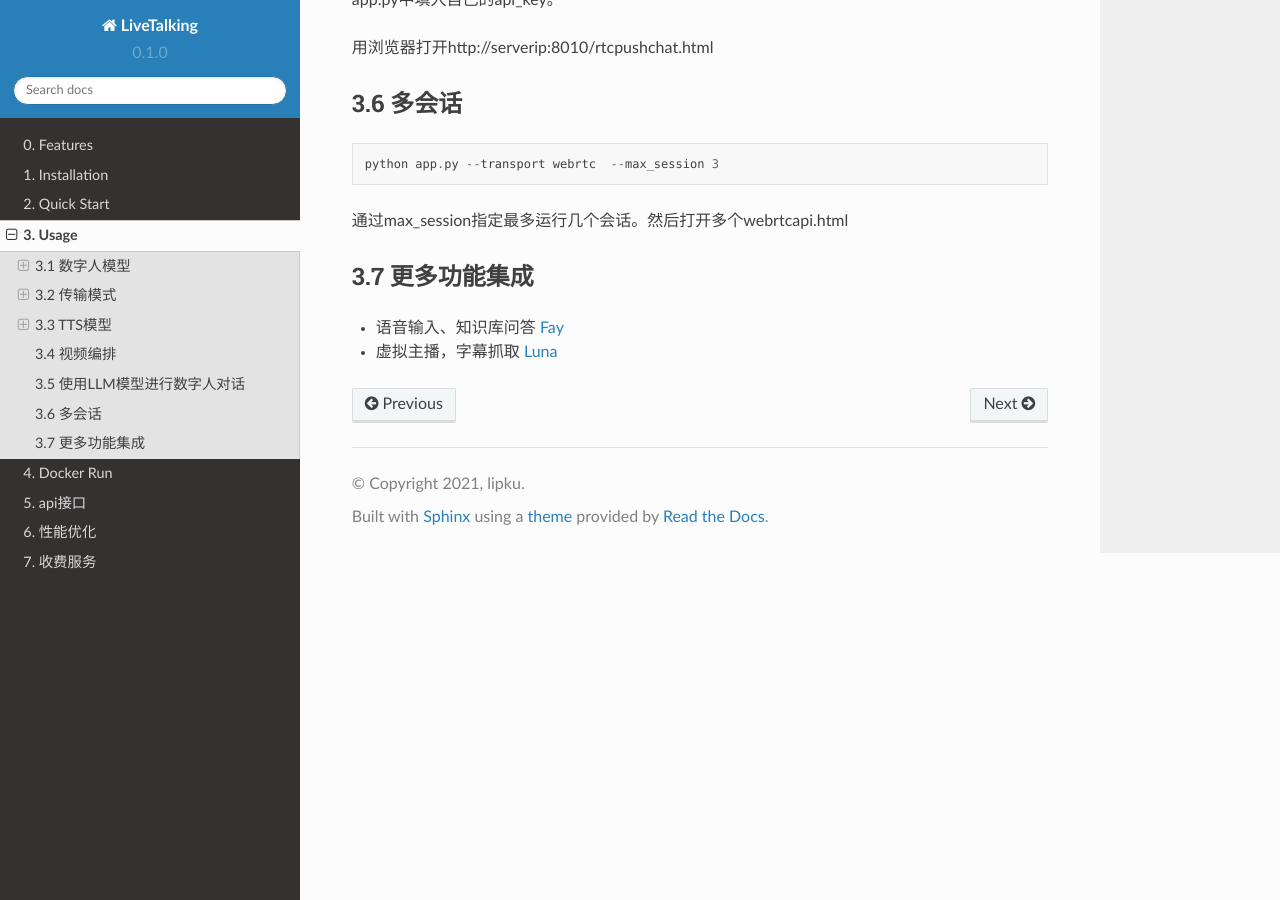
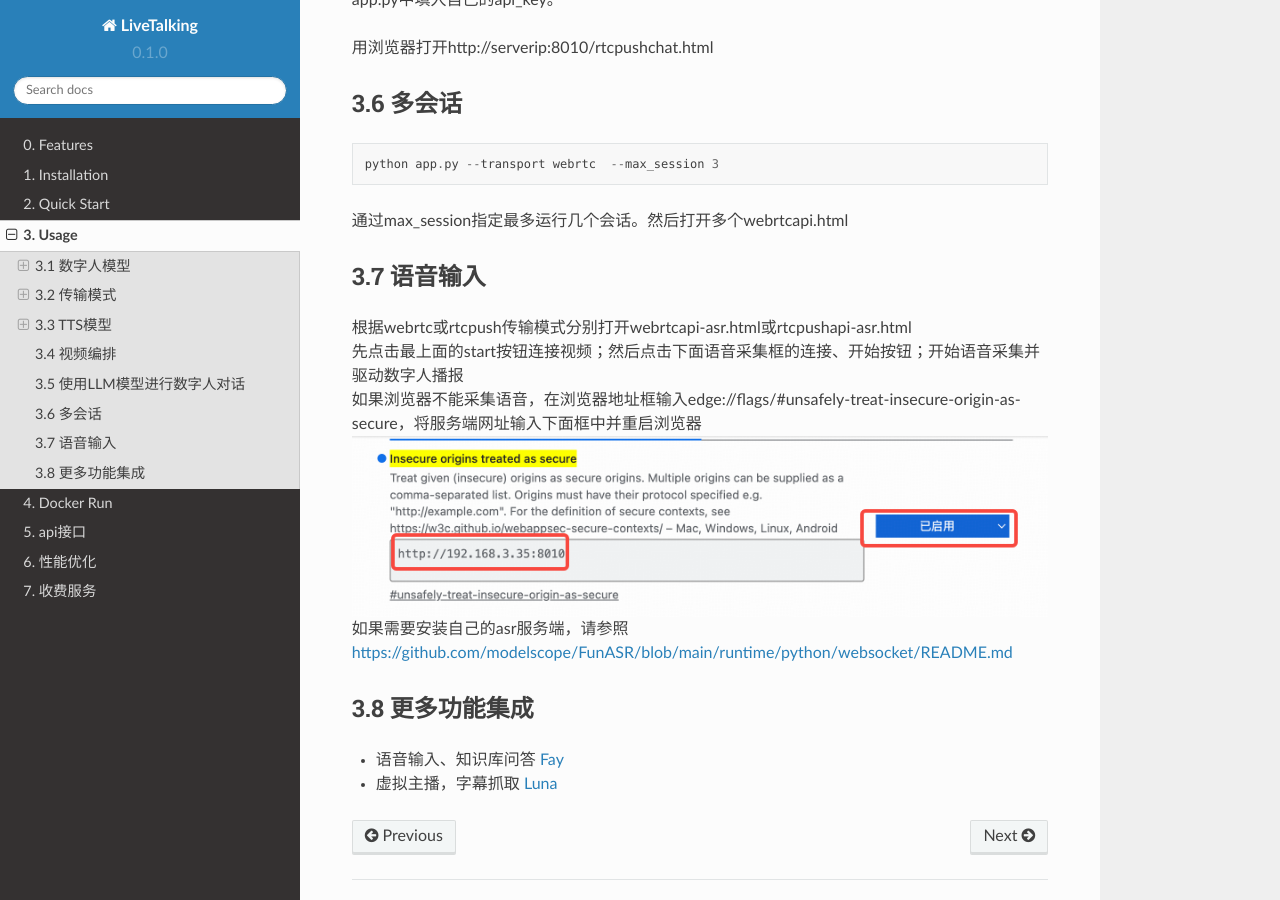
Before and after one commit to lipku/livetalking-doc, a Sphinx documentation site: the page built from docs/source/usage.md, in a window 1280 px wide and 900 px high, scrolled down 5730 px. Built offline with Sphinx 7.4.7 and the Read the Docs theme 2.0.0, drawn with Linux system fonts in a browser that asks for light colours.

Commit message:
add audio asr

````diff
--- a/docs/source/usage.md
+++ b/docs/source/usage.md
@@ -204,7 +204,14 @@ python app.py --transport webrtc  --max_session 3
 ```
 通过max_session指定最多运行几个会话。然后打开多个webrtcapi.html
 
+### 3.7 语音输入
+根据webrtc或rtcpush传输模式分别打开webrtcapi-asr.html或rtcpushapi-asr.html
+先点击最上面的start按钮连接视频；然后点击下面语音采集框的连接、开始按钮；开始语音采集并驱动数字人播报
+如果浏览器不能采集语音，在浏览器地址框输入edge://flags/#unsafely-treat-insecure-origin-as-secure，将服务端网址输入下面框中并重启浏览器
+![img.png](./assets/audio-input-browser.jpg)
+如果需要安装自己的asr服务端，请参照<https://github.com/modelscope/FunASR/blob/main/runtime/python/websocket/README.md>
 
-### 3.7 更多功能集成
+
+### 3.8 更多功能集成
 - 语音输入、知识库问答 [Fay](https://github.com/xszyou/Fay)
 - 虚拟主播，字幕抓取 [Luna](https://github.com/Ikaros-521/AI-Vtuber)
````
Also changed, not shown: docs/source/assets/audio-input-browser.jpg (added).
